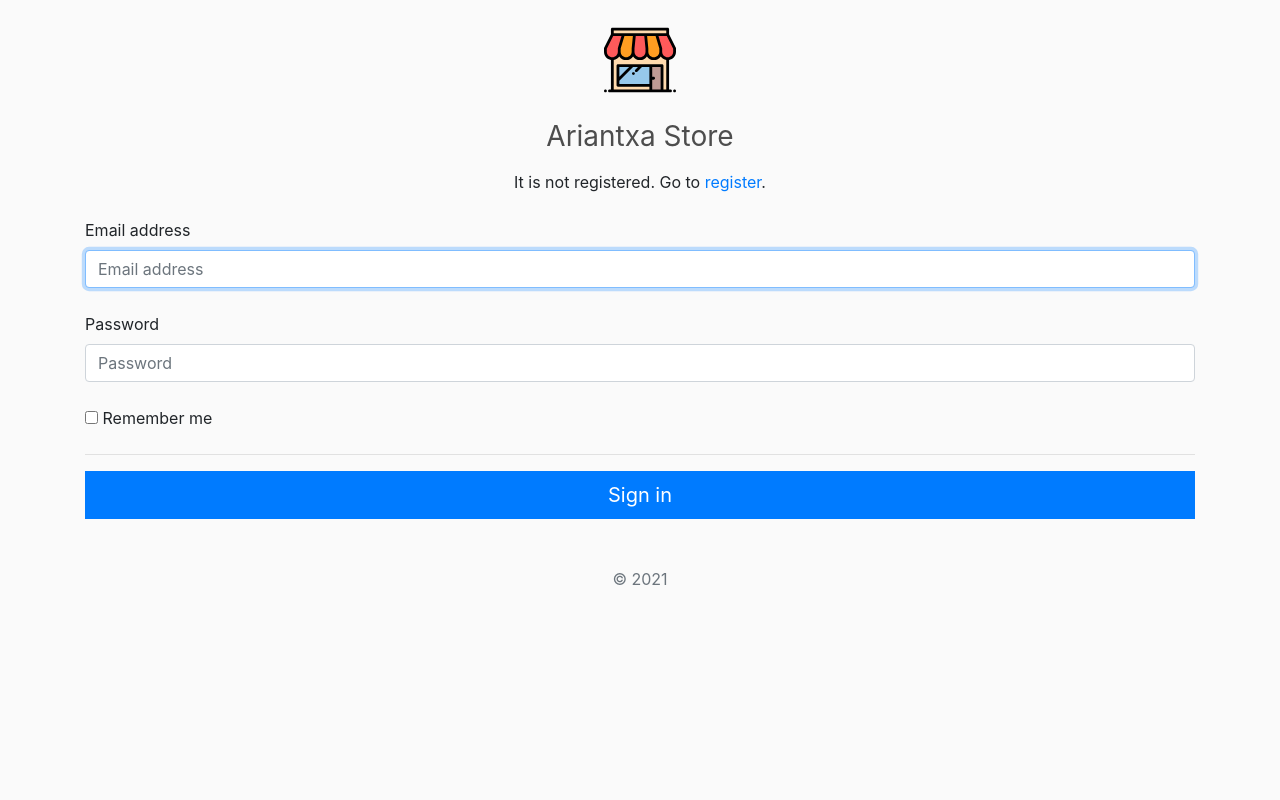
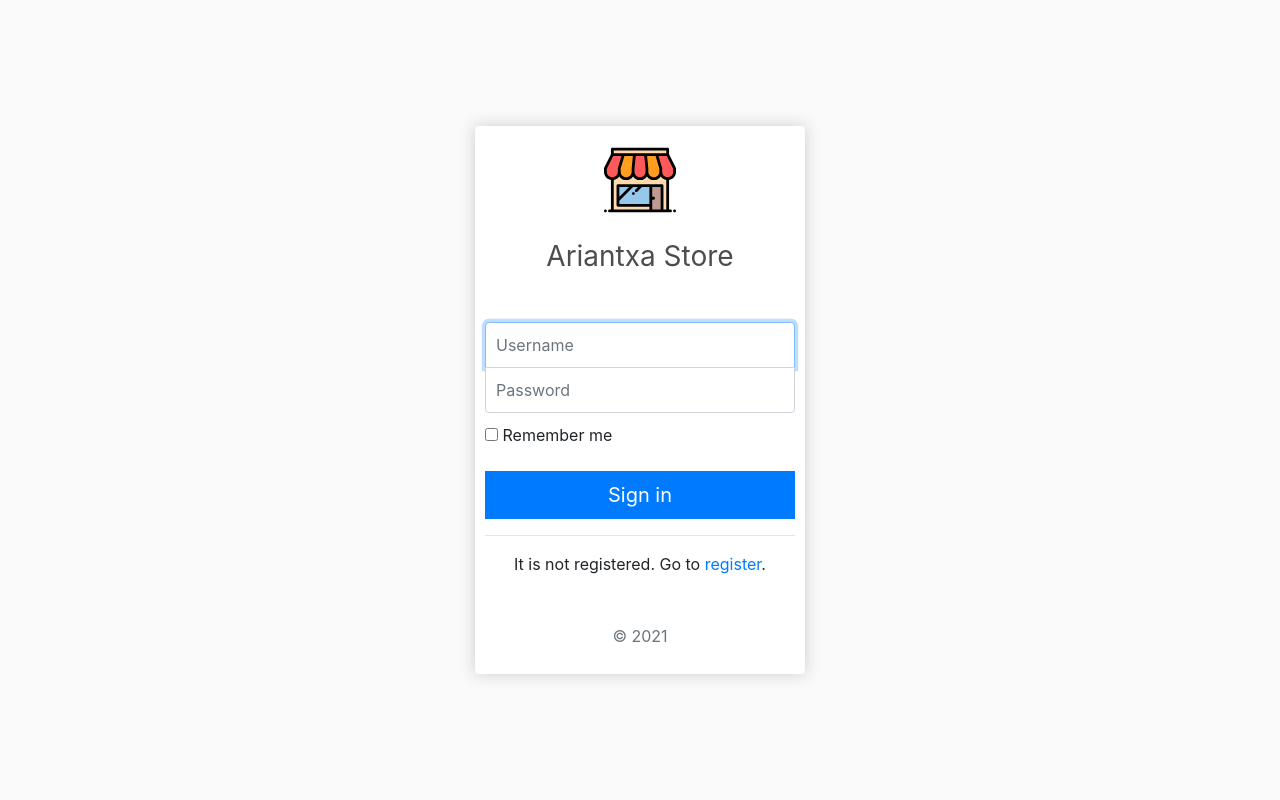
Before and after one commit to djpabloac/ariantxa-store, a Django app: page /login/ in a window 1280 px wide. Run offline with Django 3.2, Linux system fonts and the light colour scheme; some libraries are stand-ins or nearby versions.

Commit message:
Template del login y registro 2

```diff
--- a/ecommerce/static/css/main.css
+++ b/ecommerce/static/css/main.css
@@ -1,3 +1,7 @@
+html, body{
+	height: 100%;
+}
+
 body{
 	background-color: hsl(0, 0%, 98%);
 }
@@ -97,3 +101,33 @@ h1,h2,h3,h4,h5,h6{
 .hidden{
 	display: none!important;
 }
+
+.form-signin, .form-register{
+	width: 100%;
+    max-width: 330px;
+    padding: 15px;
+    margin: auto;
+	box-shadow:hsl(0, 0%, 80%) 0 0 16px;
+	background-color: #fff;
+	border-radius: 4px;
+	padding: 10px;
+}
+
+.form-signin .username{
+	margin-bottom: -1px;
+    border-bottom-right-radius: 0;
+    border-bottom-left-radius: 0;
+}
+
+.form-signin .password{
+	margin-bottom: 10px;
+    border-top-left-radius: 0;
+    border-top-right-radius: 0;
+}
+.form-signin .form-control{
+	position: relative;
+    box-sizing: border-box;
+    height: auto;
+    padding: 10px;
+    font-size: 16px;
+}
--- a/ecommerce/store/templates/accounts/login.html
+++ b/ecommerce/store/templates/accounts/login.html
@@ -1,39 +1,43 @@
 {% extends 'accounts/main.html' %}
 {% load static %}
 
-<{% block head %}
+<{% block head %} <title>Login</title>
 
-<title>Login</title>
+    {% endblock head %}
 
-{% endblock head %}
-
-{% block content %}
+    {% block content %}
 
     <form class="form-signin">
         <div class="text-center mb-4">
-            <img class="mb-4" src="{% static 'images/main.svg' %}" alt="" width="72" height="72">
-            <h1 class="h3 mb-3 font-weight-normal">Ariantxa Store</h1>
-            <p>It is not registered. Go to <a href="{% url 'register' %}">register</a>.</p>
+            <a class="nav-link" href="{% url 'store' %}">
+                <img class="mb-4" src="{% static 'images/main.svg' %}" alt="" width="72" height="72">
+                <h1 class="h3 mb-3 font-weight-normal">Ariantxa Store</h1>
+            </a>
         </div>
 
         <div class="form-label-group">
-            <label for="inputEmail">Email address</label>
-            <input type="email" id="inputEmail" class="form-control" placeholder="Email address" required="" autofocus="">
+            <label for="inputUsername" class="sr-only">Username</label>
+            <input type="text" id="inputUsername" class="form-control username" placeholder="Username" required=""
+                autofocus="">
         </div>
-        <br />
+
         <div class="form-label-group">
-            <label for="inputPassword">Password</label>
-            <input type="password" id="inputPassword" class="form-control" placeholder="Password" required="">
+            <label for="inputPassword" class="sr-only">Password</label>
+            <input type="password" id="inputPassword" class="form-control password" placeholder="Password" required="">
         </div>
-        <br />
+
         <div class="checkbox mb-3">
             <label>
                 <input type="checkbox" value="remember-me"> Remember me
             </label>
         </div>
+        <button class="btn btn-lg btn-primary btn-block" type="submit">Sign in</button>
         <hr>
-        <button class="btn btn-lg btn-primary btn-block" type="submit">Sign in</button>
+        <div class="text-center mb-4">
+            <p>It is not registered. Go to <a href="{% url 'register' %}">register</a>.</p>
+        </div>
+
         <p class="mt-5 mb-3 text-muted text-center">© {{ pub_date | date:"Y"}}</p>
     </form>
 
-{% endblock content %}
+    {% endblock content %}
--- a/ecommerce/store/templates/accounts/main.html
+++ b/ecommerce/store/templates/accounts/main.html
@@ -7,6 +7,9 @@
     <meta name="viewport" content="width=device-width, initial-scale=1.0">
     {% block head %}
     {% endblock head %}
+
+    <link rel="icon"href="{% static 'favicon.ico' %}">
+
     <link rel="stylesheet" href="https://stackpath.bootstrapcdn.com/bootstrap/4.4.1/css/bootstrap.min.css" integrity="sha384-Vkoo8x4CGsO3+Hhxv8T/Q5PaXtkKtu6ug5TOeNV6gBiFeWPGFN9MuhOf23Q9Ifjh" crossorigin="anonymous">
 
     <link rel="stylesheet" type="text/css" href="{% static 'css/main.css' %}">
@@ -14,11 +17,12 @@
 </head>
 <body>
 
-    <div class="container">
-        <br>
+    <div class="container h-100 d-flex">
+
         {% block content %}
 
         {% endblock content %}
+
     </div>
 
     <script src="https://code.jquery.com/jquery-3.4.1.slim.min.js" integrity="sha384-J6qa4849blE2+poT4WnyKhv5vZF5SrPo0iEjwBvKU7imGFAV0wwj1yYfoRSJoZ+n" crossorigin="anonymous"></script>
```
Also changed, not shown: ecommerce/store/templates/accounts/register.html (+17 -11 lines), ecommerce/store/templates/store/Main.html (+34 -17 lines), ecommerce/static/favicon.ico (renamed from ecommerce/favicon.ico).
